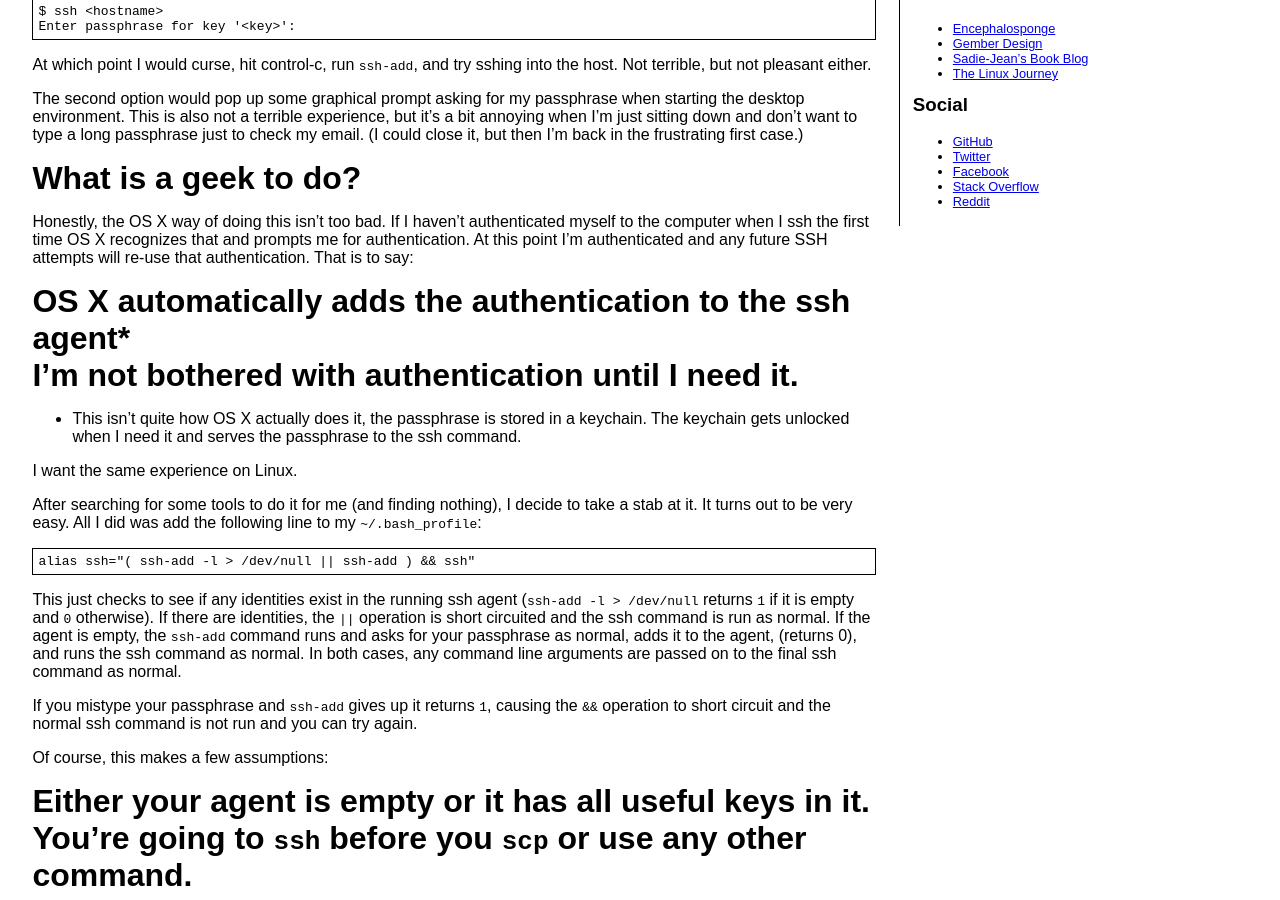
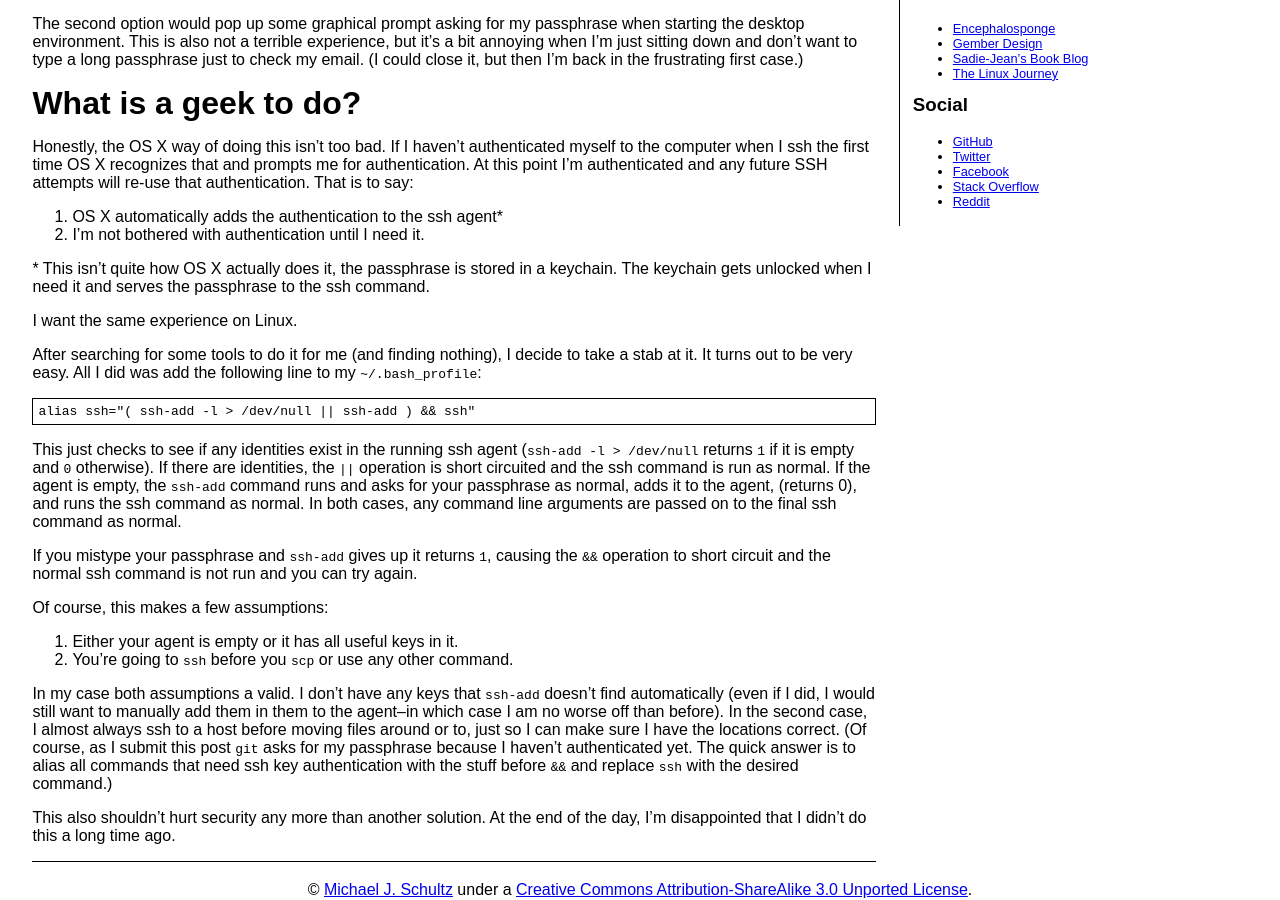
Before and after one commit to mjschultz/mjschultz.github.com, a Jekyll site: the page built from _posts/2012-01-06-on-demand-ssh-add.markdown, in a window 1280 px wide and 900 px high, scrolled down 619 px. Built offline with Jekyll 4.4.1, drawn with Linux system fonts in a browser that asks for light colours; Markdown is read by kramdown in place of the engine named in the settings; comment, search, counter and statistics services are not loaded; part of the change alters nothing that is shown.

```diff
--- a/_posts/2012-01-06-on-demand-ssh-add.markdown
+++ b/_posts/2012-01-06-on-demand-ssh-add.markdown
@@ -18,8 +18,8 @@ boot your computer `ssh-agent` knows nothing and doesn't do much.
 The real magic happens when you tell `ssh-agent` about your SSH keys.  In
 the past I've done this in one of two ways:
 
-# Use the `ssh-add` command to add a key to the agent.
-# Have the desktop environment ask for your passphrase when it loads.
+1. Use the `ssh-add` command to add a key to the agent.
+2. Have the desktop environment ask for your passphrase when it loads.
 
 Since these have the same result of adding your passphrase to `ssh-agent`
 it simply becomes a matter of user experience.  Neither experience I really
@@ -47,10 +47,10 @@ recognizes that and prompts me for authentication.  At this point I'm
 authenticated and any future SSH attempts will re-use that authentication.
 That is to say:
 
-# OS X automatically adds the authentication to the ssh agent*
-# I'm not bothered with authentication until I need it.
+1. OS X automatically adds the authentication to the ssh agent*
+2. I'm not bothered with authentication until I need it.
 
-* This isn't quite how OS X actually does it, the passphrase is stored in a
+\* This isn't quite how OS X actually does it, the passphrase is stored in a
   keychain.  The keychain gets unlocked when I need it and serves the
   passphrase to the ssh command.
 
@@ -77,8 +77,8 @@ not run and you can try again.
 
 Of course, this makes a few assumptions:
 
-# Either your agent is empty or it has all useful keys in it.
-# You're going to `ssh` before you `scp` or use any other command.
+1. Either your agent is empty or it has all useful keys in it.
+2. You're going to `ssh` before you `scp` or use any other command.
 
 In my case both assumptions a valid.  I don't have any keys that `ssh-add`
 doesn't find automatically (even if I did, I would still want to manually
```
